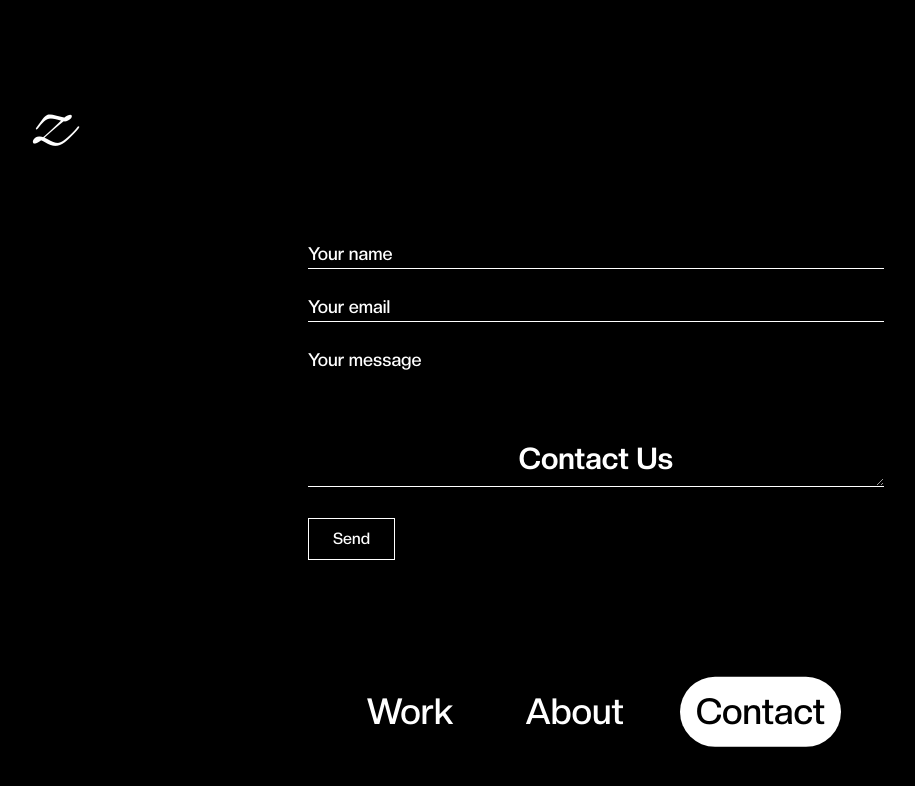
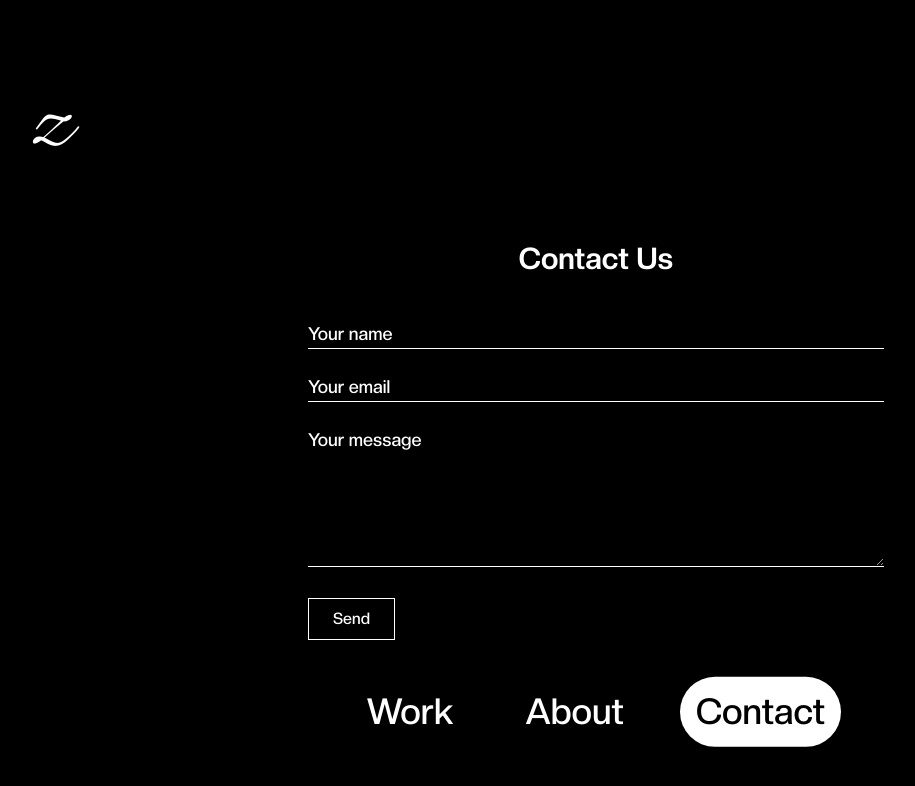
Before and after one commit to LukeHopkinss/zlb-studio, a React (Vite) app in the folder frontend/: page /contact in a window 1280 px wide. Shown: the top 786 px of the page, without its empty margins (44-959 px from the left). Built offline with nearby package versions, Linux system fonts and the light colour scheme.

Commit message:
small edits to sizing of contact page

```diff
--- a/frontend/src/scenes/Contact.jsx
+++ b/frontend/src/scenes/Contact.jsx
@@ -12,9 +12,9 @@ export default function Contact() {
 
   return (
     <div className="min-h-screen text-white flex flex-col justify-center items-center px-4">
-      <h1 className="absolute text-3xl font-creatoBold top-110">Contact Us</h1>
+      <h1 className="absolute text-3xl font-creatoBold top-60">Contact Us</h1>
 
-      <ContactForm key={key} />
+      <h1 className="relative mt-[10rem]"><ContactForm key={key} /></h1>
     </div>
   );
 }
```
